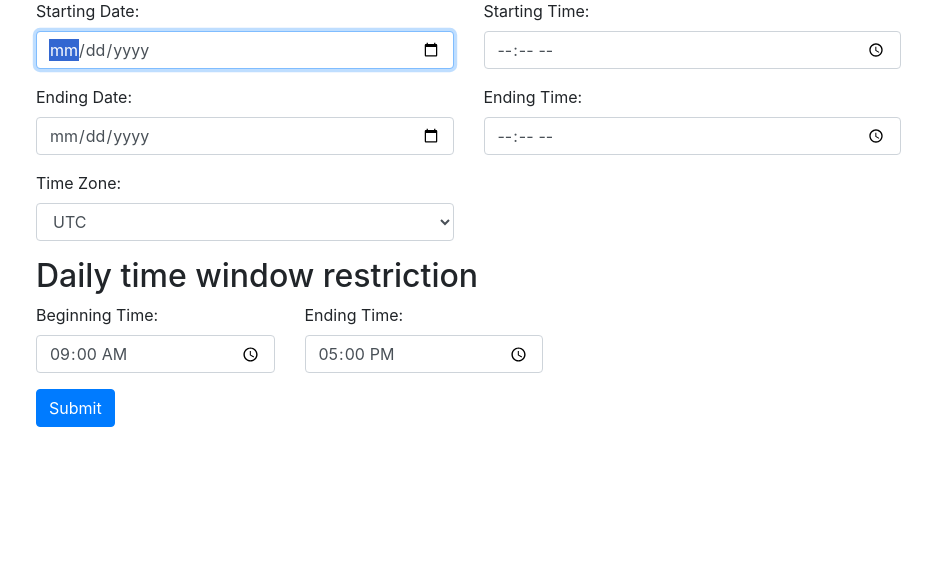
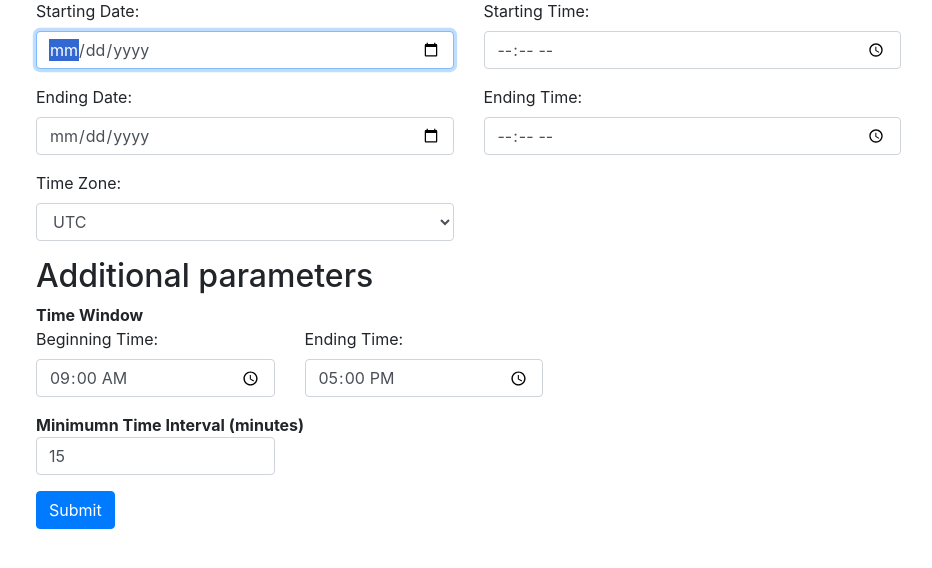
Before and after one commit to KennethSee/MeetingScheduler, a Flask app: page /index in a window 1280 px wide. Shown: the part 179-747 px from the top of the page, without its empty margins (82-1014 px from the left). Run offline with Flask 2, Linux system fonts and the light colour scheme; the visitor is signed in with stand-in values (Sample User, id 1); some libraries are stand-ins or nearby versions.

Commit message:
add privacy statement and min time interval functionality

```diff
--- a/application.py
+++ b/application.py
@@ -85,6 +85,7 @@ def main():
         EndDateTime = EndDate + 'T' + EndTime + TimeZoneOffset #ISO 8601 with TimeZone information
         session['StartOfDay'] = request.form.get('TimeWindowStart') + ':00'
         session['EndOfDay'] = request.form.get('TimeWindowEnd') + ':00'
+        session['TimeInterval'] = request.form.get('TimeInterval')
 
         if source == 'outlook':
             #make API GET request to Outlook
@@ -293,14 +294,17 @@ def output():
                         output.append([dateFormat(dateRange[i]), StartTimes, EndTimes])
         else:
             #the entire day is free if date is not in calendar_schedule
-            output.append([dateFormat(dateRange[i]), [StartOfDay], [EndOfDay]])
+            output.append([dateFormat(dateRange[i]), [StartOfDay_temporal], [EndOfDay_temporal]])
 
     output_formatted = []
+    timeInterval = session['TimeInterval']
     for item in output:
         date = item[0]
         timeWindows = []
         for k in range(len(item[1])):
-            timeWindows.append(item[1][k] + ' - ' + item[2][k])
+            if int((datetime.strptime(item[2][k], '%H:%M:%S') - datetime.strptime(item[1][k], '%H:%M:%S')).seconds / 60) >= int(timeInterval):
+                #only add in time window if it is greater than the minimum time interval
+                timeWindows.append(item[1][k] + ' - ' + item[2][k])
         output_formatted.append([date, timeWindows])
     return render_template('scheduleoutput.html', StartDate=StartDate_formatted, EndDate=EndDate_formatted, output=output_formatted)
 
@@ -396,6 +400,10 @@ def logout():
     # Redirect user to login form
     return redirect("/")
 
+@app.route("/privacy")
+def privacy():
+    return render_template('privacy.html')
+
 if __name__ == "__main__":
     app.run()
 
--- a/static/js/main.js
+++ b/static/js/main.js
@@ -11,6 +11,7 @@ document.addEventListener("DOMContentLoaded", function(){
     UserTimeZone = Intl.DateTimeFormat().resolvedOptions().timeZone
     document.getElementById("TimeWindowStart").defaultValue = "09:00";
     document.getElementById("TimeWindowEnd").defaultValue = "17:00";
+    document.getElementById("TimeInterval").defaultValue = "15";
     $(function() {
         var temp=UserTimeZone;
         $("#TimeZoneMain").val(temp);
--- a/templates/index.html
+++ b/templates/index.html
@@ -564,7 +564,8 @@
                 </select>
             </div>
         </div>
-        <h2>Daily time window restriction</h2>
+        <h2>Additional parameters</h2>
+        <strong>Time Window</strong>
         <div class="form-group row">
             <div class="col-sm-3">
                 <label for="TimeWindowStart">Beginning Time:</label>
@@ -575,6 +576,12 @@
                 <input autocomplete="on" autofocus class="form-control" name="TimeWindowEnd" id="TimeWindowEnd" type="time" required>
             </div>
         </div>
+        <strong>Minimumn Time Interval (minutes)</strong>
+        <div class="form-group row">
+            <div class="col-sm-3">
+                <input autocomplete="on" autofocus class="form-control" name="TimeInterval" id="TimeInterval" type="number" step="1" min="5" max="240" required>
+            </div>
+        </div>
         <button class="btn btn-primary" type="submit" name="submit">Submit</button>
     </form>
 
```
Also changed, not shown: templates/privacy.html (added, +17 -0 lines), helpers.py (line endings or trailing spaces), 3 other files.
